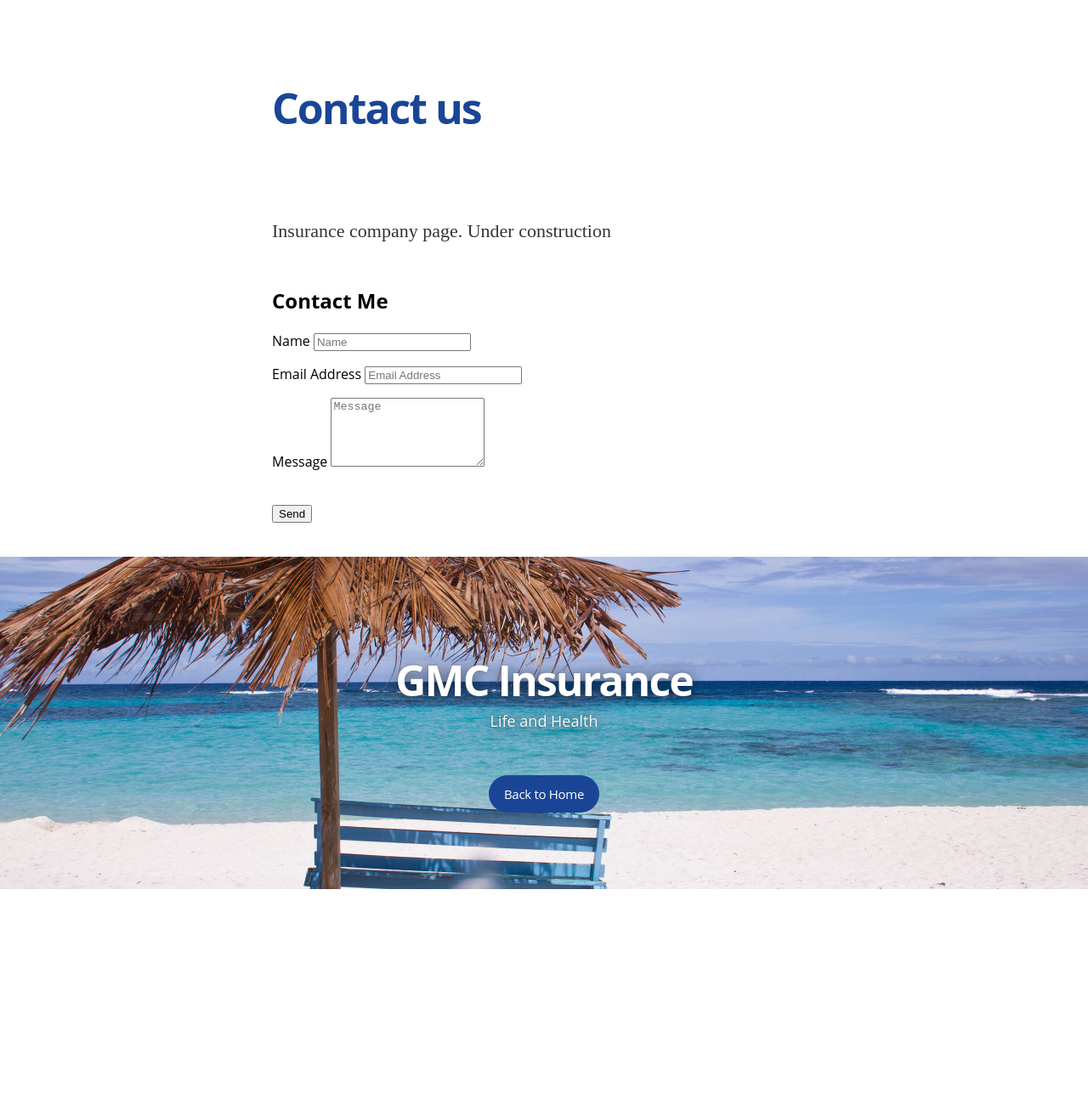
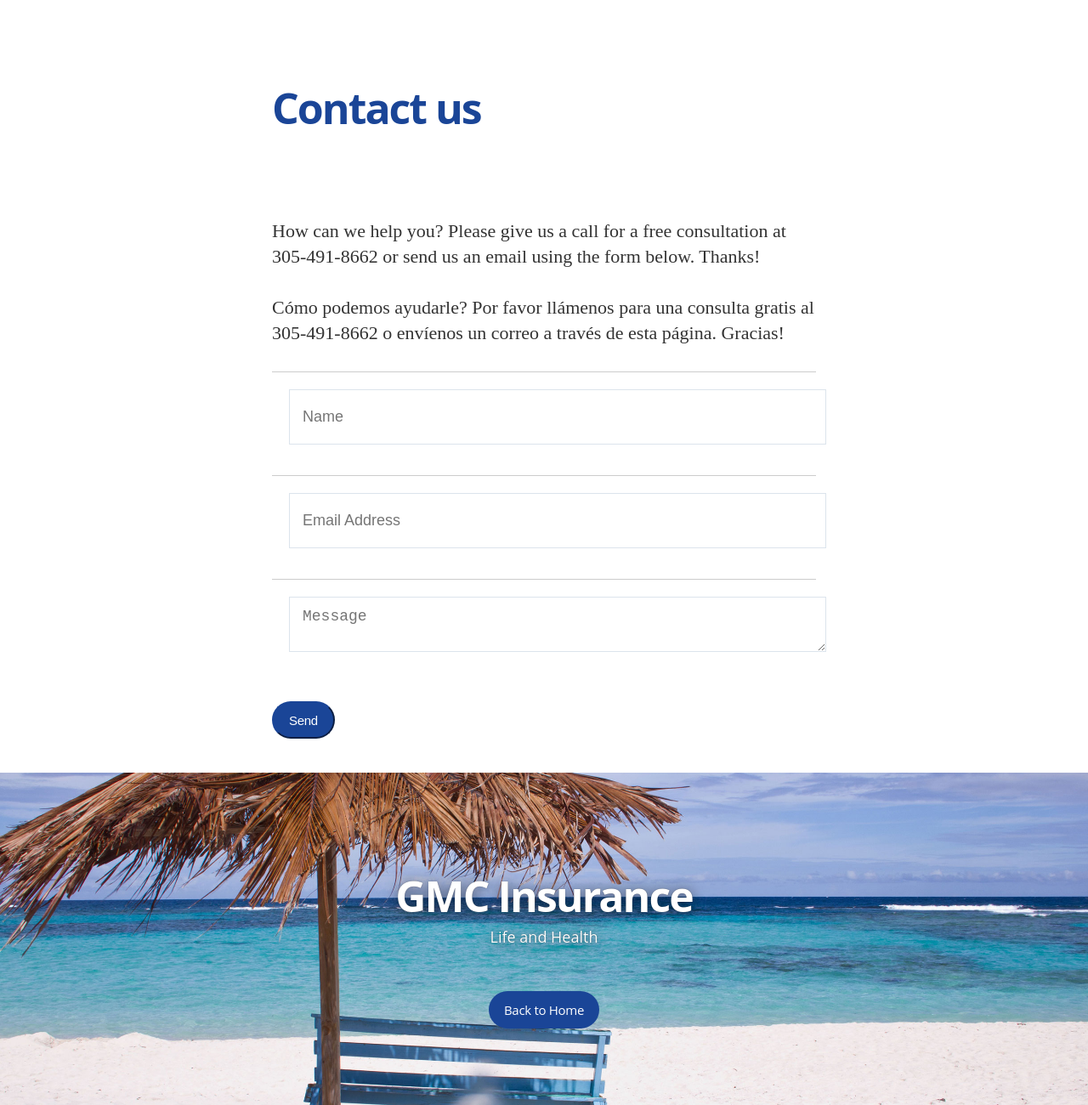
Before and after one commit to patrypatry/gmc-insurance, a Jekyll site: the page built from contact.md, in a window 1280 px wide. Shown: the whole page at 85% size. Built offline with Jekyll 4.4.1, drawn with Linux system fonts in a browser that asks for light colours; nearby versions of some CDN libraries; some web fonts are replaced; Markdown is read by kramdown in place of the engine named in the settings; before the commit the page ends 1046 px from its top, so only the background shows below that.

Commit message:
Styles for contact form

```diff
--- a/_config.yml
+++ b/_config.yml
@@ -26,13 +26,13 @@ baseurl: "http://patrypatry.github.io/gmc-insurance"
 # baseurl: ""
 
 # social icons and sharing options
-social:
- - icon:	facebook
-   url:	https://facebook.com/agalis07
-   desc: Connect with us on facebook
-   share_url: https://www.facebook.com/sharer.php
-   share_title: ?t=
-   share_link: "&amp;u="
+# social:
+#  - icon:	facebook
+#    url:	https://facebook.com/agalis07
+#    desc: Connect with us on facebook
+#    share_url: https://www.facebook.com/sharer.php
+#    share_title: ?t=
+#    share_link: "&amp;u="
 
  # - icon:	google-plus
  #   url:	https://google.com/agalis07
--- a/_includes/contact_static.html
+++ b/_includes/contact_static.html
@@ -2,23 +2,18 @@
 <section id="contact">
 	<div class="container">
 		<div class="row">
-			<div class="col-lg-12 text-center">
-				<h2>Contact Me</h2>
-			</div>
-		</div>
-		<div class="row">
 			<div class="col-lg-8 col-lg-offset-2">
 				<form  action="https://getsimpleform.com/messages?form_api_token=63f97cf32ebb7dac45e2c4d30f685a87" method="POST" name="sentMessage" id="contactForm" novalidate>
-					<div class="row control-group">
+					<div class="row control-group upper-line">
 						<div class="form-group col-xs-12 floating-label-form-group controls">
-							<label>Name</label>
+							<!-- <label>Name</label> -->
 							<input type="text" name="name" class="form-control" placeholder="Name" id="name" required data-validation-required-message="Please enter your name.">
 							<p class="help-block text-danger"></p>
 						</div>
 					</div>
-					<div class="row control-group">
+					<div class="row control-group upper-line">
 						<div class="form-group col-xs-12 floating-label-form-group controls">
-							<label>Email Address</label>
+							<!-- <label>Email Address</label> -->
 							<input type="email" name="_replyto" class="form-control" placeholder="Email Address" id="email" required data-validation-required-message="Please enter your email address.">
 							<p class="help-block text-danger"></p>
 						</div>
@@ -27,9 +22,9 @@
 						<input type="hidden"  name="_subject" value="New submission!">
 						<input type="text" name="_gotcha" style="display:none" />
 					</div>
-					<div class="row control-group">
+					<div class="row control-group upper-line">
 						<div class="form-group col-xs-12 floating-label-form-group controls">
-							<label>Message</label>
+							<!-- <label>Message</label> -->
 							<textarea rows="5" name="message" class="form-control" placeholder="Message" id="message" required data-validation-required-message="Please enter a message."></textarea>
 							<p class="help-block text-danger"></p>
 						</div>
--- a/_layouts/post.html
+++ b/_layouts/post.html
@@ -79,7 +79,7 @@
               <!-- <section class="poweredby">Proudly published with <a href="http://jekyllrb.com"> Jekyll</a></section> -->
               <!-- <a class="subscribe" href="{{ "/feed.xml" | prepend: site.baseurl }}"> <span class="tooltip"> <i class="fa fa-rss"></i> You should subscribe to my feed.</span></a> -->
               <div class="inner">
-                <section class="copyright">All content copyright <a href="{{@blog.url}}/">{{site.author}}</a> &copy; {{ site.time | date: '%Y' }}<br>All rights reserved.</section>
+                <section class="copyright">All content copyright <a href="{{@site.baseurl}}/">{{site.author}}</a> &copy; {{ site.time | date: '%Y' }}<br>All rights reserved.</section>
               </div>
             </footer>
           </div>
--- a/contact.md
+++ b/contact.md
@@ -4,4 +4,6 @@ title: Contact us
 permalink: /about/
 ---
 
-Insurance company page. Under construction
+How can we help you? Please give us a call for a free consultation at 305-491-8662 or send us an email using the form below. Thanks!
+
+Cómo podemos ayudarle? Por favor llámenos para una consulta gratis al 305-491-8662 o envíenos un correo a través de esta página. Gracias!
--- a/css/main.sass
+++ b/css/main.sass
@@ -217,9 +217,38 @@ body
   color: rgba(255,255,255,0.9)
   text-shadow: 0px 1px 4px rgba(0,0,0,0.25), 0px 0px 1px rgba(0,0,0,0.5)
 
-.col-lg-12
-  float: left
+.upper-line
+  border-top: 1px solid #ccc
+  padding: 20px
+
+.form-control
+  display: block
   width: 100%
+  height: 43px
+  padding: 10px 15px
+  font-size: 18px
+  line-height: 1.42857143
+  color: #1a4597
+  background-color: #ffffff
+  background-image: none
+  border: 1px solid #dce4ec
+  // -webkit-box-shadow: inset 0 1px 1px rgba(0,0,0,0.075)
+  // box-shadow: inset 0 1px 1px rgba(0,0,0,0.075)
+
+.btn-success
+  color: #ffffff
+  background-color: #1a4597
+  border-color: #1a4597
+  display: inline-block
+  text-align: center
+  letter-spacing: -0.02em
+  font-size: 15px
+  font-weight: 400
+  height: 44px
+  vertical-align: middle
+  box-sizing: none
+  border-radius: 999em
+  padding: 0 18px
 
 .site-footer
   margin: 0 auto
```
Also changed, not shown: about.md (+3 -1 lines).
